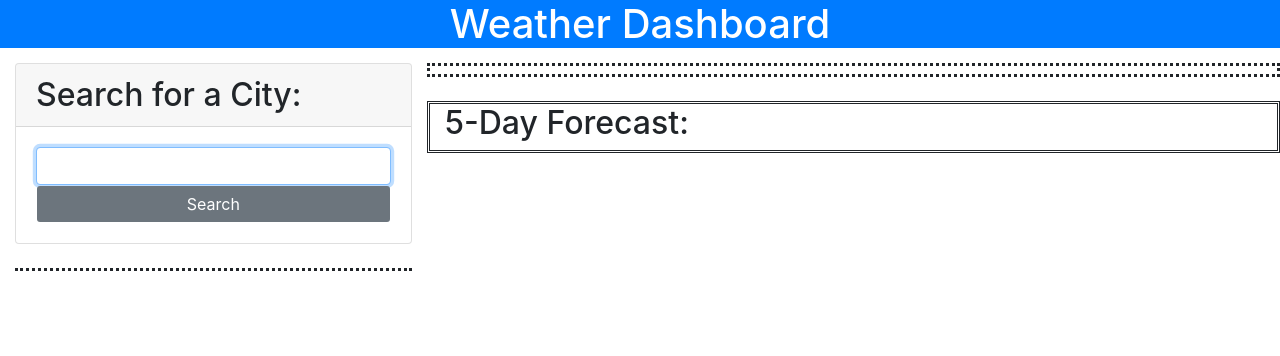
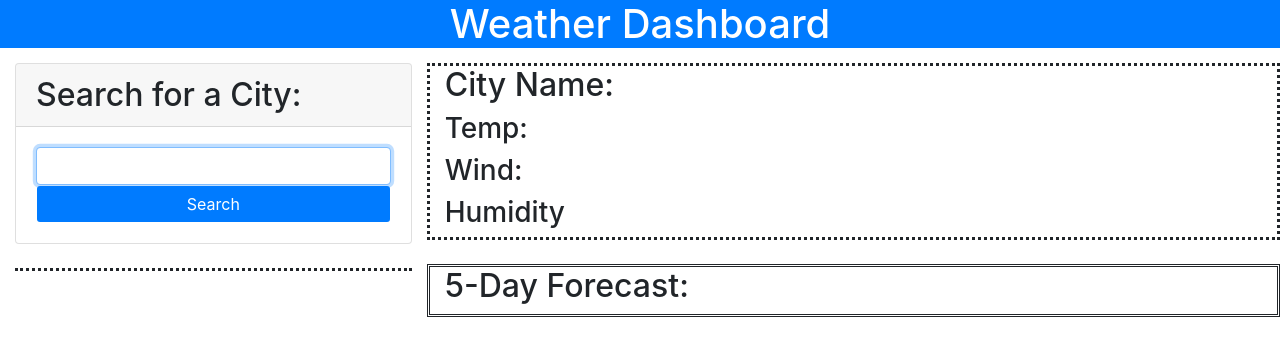
Before and after one commit to Joker282855/Weather-Dashboard, a plain HTML site: page index.html in a window 1280 px wide. Drawn offline with nearby package versions, Linux system fonts and the light colour scheme.

Commit message:
set up the initial function for displaying the current conditions fo the city

```diff
--- a/assets/js/weather.js
+++ b/assets/js/weather.js
@@ -10,6 +10,7 @@ var getCityInformation = function(city) {
   fetch(cityUrl).then(function(response) {
       response.json().then(function(data) {
           displayCityName(data, city);
+          displayCityInfo(data, city);
       })
   })
 };
@@ -58,4 +59,9 @@ var displayCityName = function(city, searchTerm) {
     }
 }
 
+var displayCityInfo = function(city, searchTerm) {
+    console.log(city);
+    console.log(searchTerm);
+}
+
 cityFormEl.addEventListener("submit", citySubmitHandler);
--- a/index.html
+++ b/index.html
@@ -24,7 +24,7 @@
                         <h2 class="card-header">Search for a City:</h2>
                         <form id="city-box" class="card-body">
                             <input name="City" id="city-search" type="text" autofocus="true" class="form-input form-control" />
-                            <button type="submit" class="btn form-control bg-secondary text-white">Search</button>
+                            <button type="submit" class="btn form-control bg-primary text-white">Search</button>
                         </form>
                     </div>
 
@@ -39,7 +39,10 @@
             <section class="d-flex flex-column flex-wrap">
                 <div class="col-12 col-md-12 conditions">
                     <div id="city-facts" class="list-group">
-                       <h2></h2>
+                       <h2 class="subtitle">City Name:<span id="weather-name"></span></h2>
+                       <h3 class="subtitle">Temp:<span id="cold-hot"></span></h3>
+                       <h3 class="subtitle">Wind:<span id="blow"></span></h3>
+                       <h3 class="subtitle">Humidity<span id="moisture"></span></h3>
                     </div>
                 </div>
 
```
